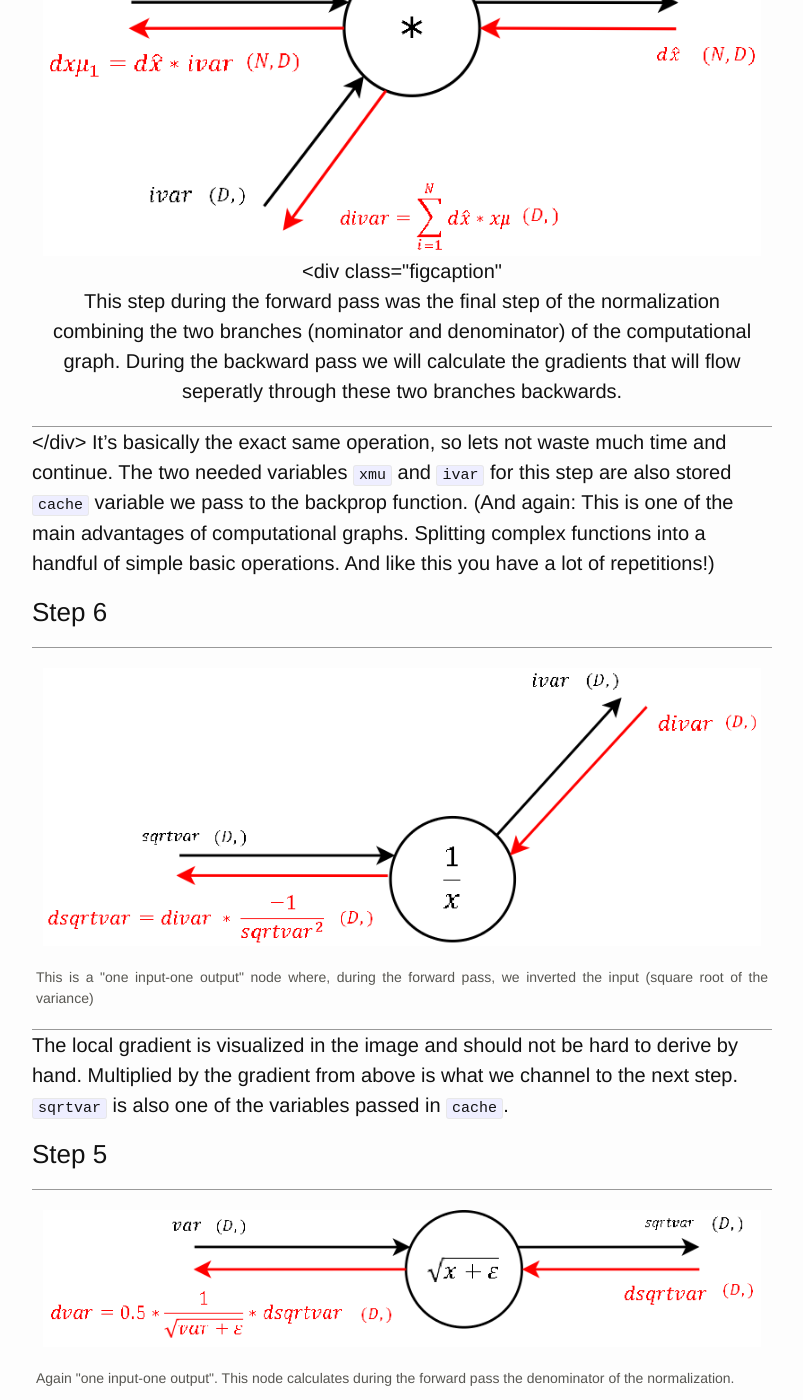
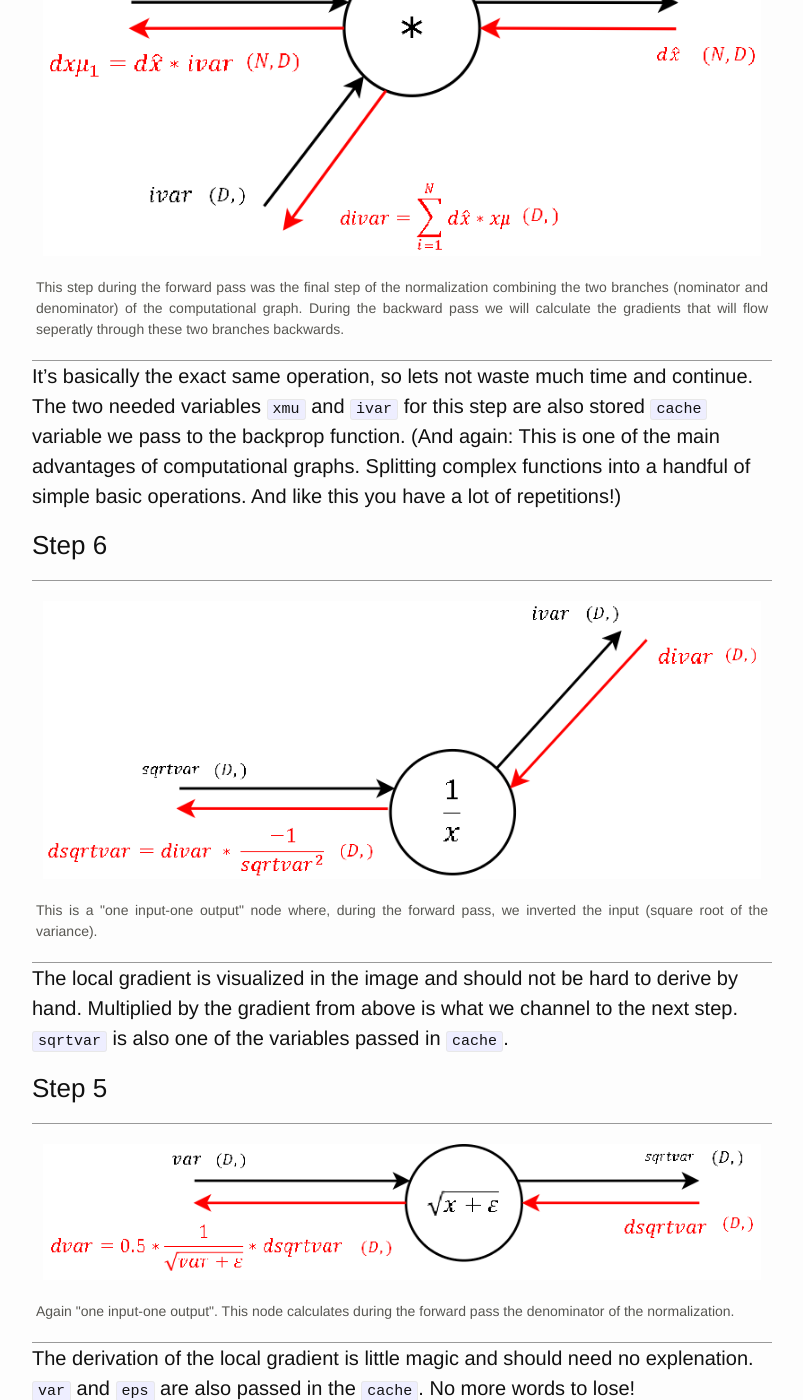
Before and after one commit to kratzert/kratzert.github.io, a Jekyll site: the page built from _posts/2016/2016-02-12-understanding-the-gradient-flow-through-the-batch-normalization-layer.markdown, in a window 1280 px wide and 1400 px high, scrolled down 6632 px. Shown: the whole window, without its empty margins (238-1041 px from the left). Built offline with Jekyll 4.4.1, drawn with Linux system fonts in a browser that asks for light colours; comment, search, counter and statistics services are not loaded.

Commit message:
minor bug fix, thanks to commentator

```diff
--- a/_posts/2016/2016-02-12-understanding-the-gradient-flow-through-the-batch-normalization-layer.markdown
+++ b/_posts/2016/2016-02-12-understanding-the-gradient-flow-through-the-batch-normalization-layer.markdown
@@ -125,7 +125,7 @@ For any function `f = x * y` the derivation with respect to one of the inputs is
 
 <div class="fig figcenter fighighlight">
   <img src="/images/bn_backpass/step7.png">
-  <div class="figcaption"<br>This step during the forward pass was the final step of the normalization combining the two branches (nominator and denominator) of the computational graph. During the backward pass we will calculate the gradients that will flow seperatly through these two branches backwards.<br>
+  <div class="figcaption"><br>This step during the forward pass was the final step of the normalization combining the two branches (nominator and denominator) of the computational graph. During the backward pass we will calculate the gradients that will flow seperatly through these two branches backwards.<br>
   </div>
 </div>
 It's basically the exact same operation, so lets not waste much time and continue. The two needed variables `xmu` and `ivar` for this step are also stored `cache` variable we pass to the backprop function. (And again: This is one of the main advantages of computational graphs. Splitting complex functions into a handful of simple basic operations. And like this you have a lot of repetitions!)
@@ -134,7 +134,7 @@ It's basically the exact same operation, so lets not waste much time and continu
 
 <div class="fig figcenter fighighlight">
   <img src="/images/bn_backpass/step6.png">
-  <div class="figcaption"><br>This is a "one input-one output" node where, during the forward pass, we inverted the input (square root of the variance)<br>
+  <div class="figcaption"><br>This is a "one input-one output" node where, during the forward pass, we inverted the input (square root of the variance).<br>
   </div>
 </div>
 The local gradient is visualized in the image and should not be hard to derive by hand. Multiplied by the gradient from above is what we channel to the next step. `sqrtvar` is also one of the variables passed in `cache`.
```
